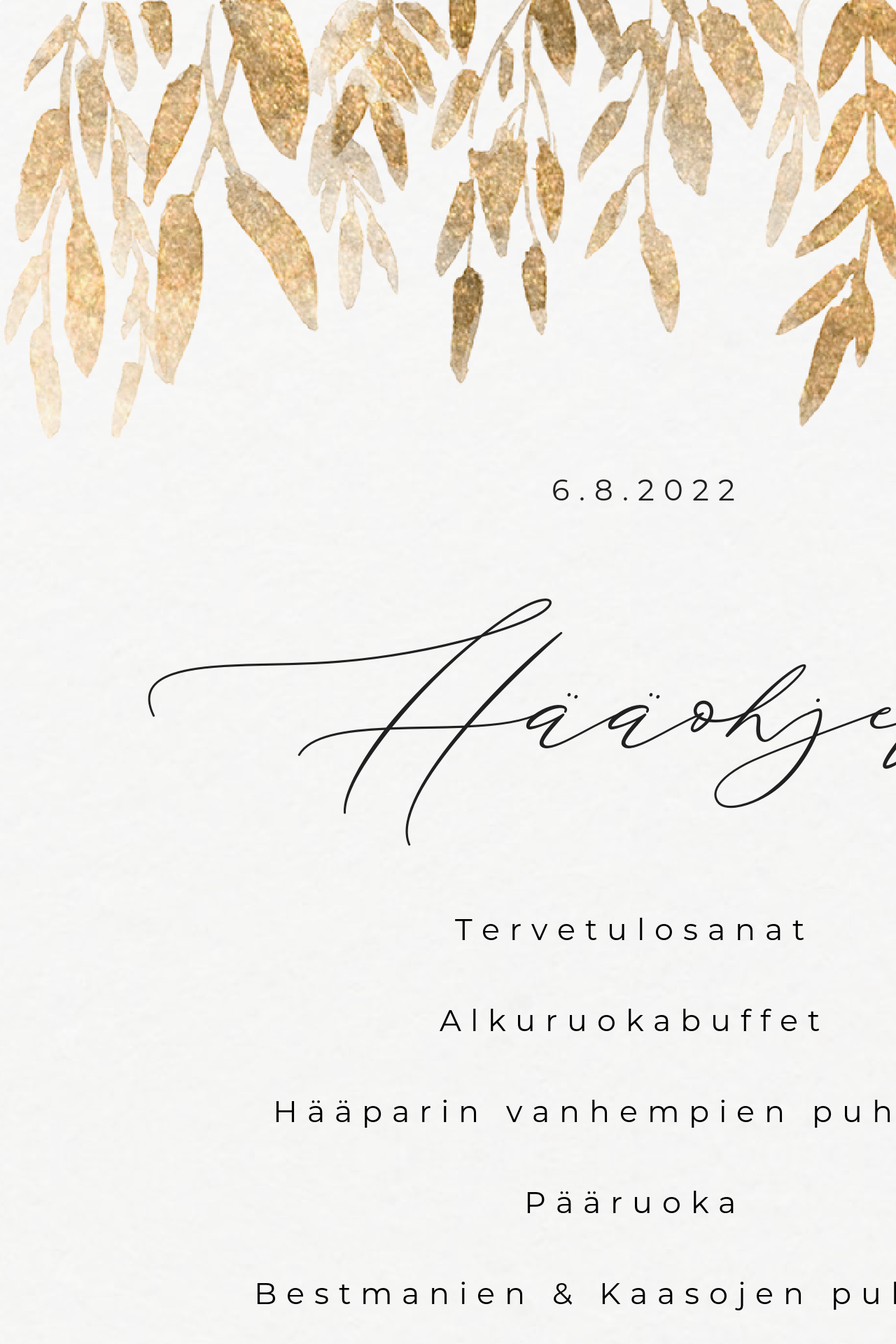
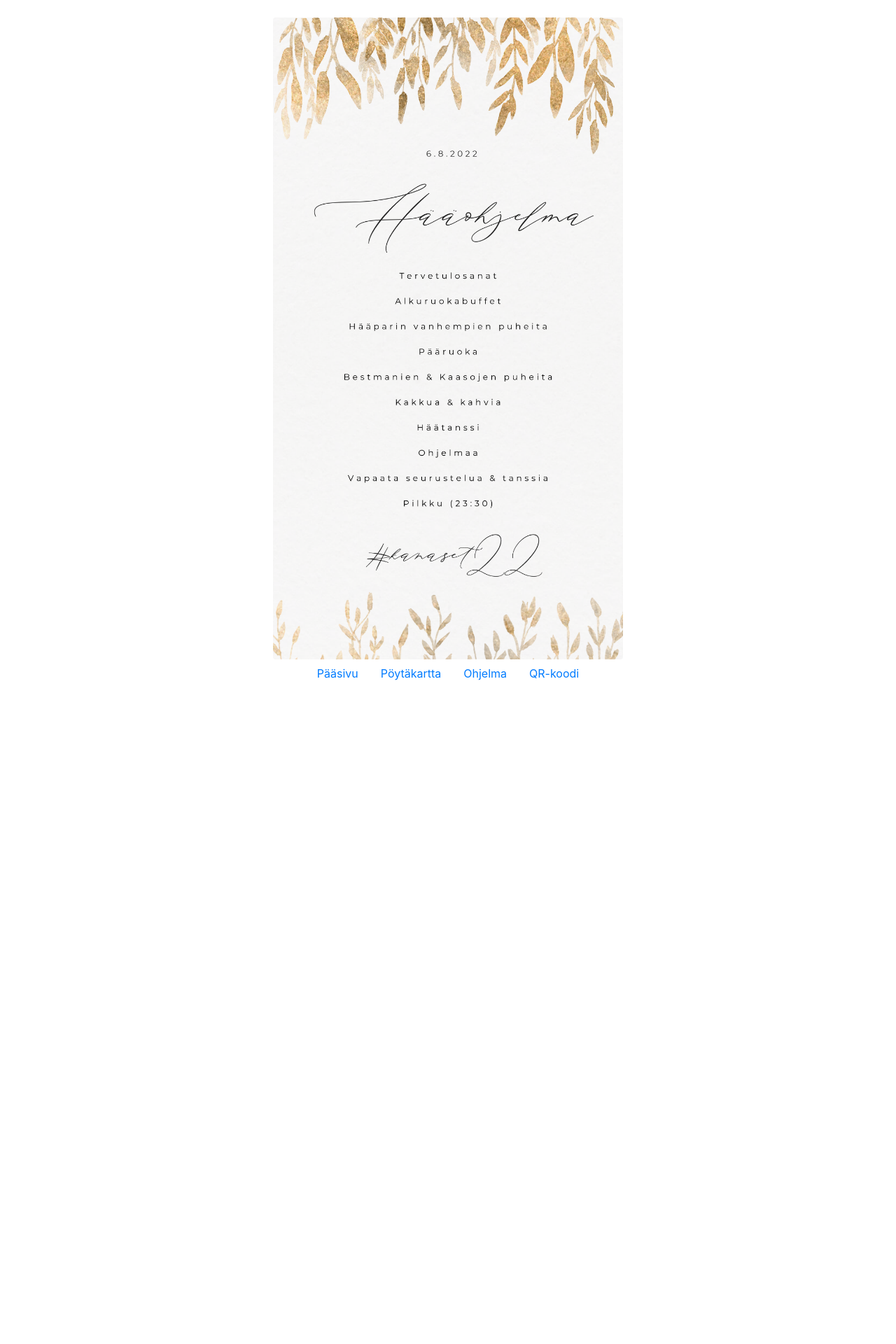
Before and after one commit to lkananen/weddingsite, a FastAPI app: page / in a window 1280 px wide; the page is wider, and only the part inside the window is pictured. Shown: the top 1920 px of that part at 70% size. After the commit the page ends 972 px from the top of that part, so only its background shows below. Run offline with FastAPI, Linux system fonts and the light colour scheme.

Commit message:
Image size limit added to root page.

```diff
--- a/source/app/templates/index.html
+++ b/source/app/templates/index.html
@@ -4,8 +4,8 @@
     <link rel="stylesheet" href="https://cdn.jsdelivr.net/npm/bootstrap@4.0.0/dist/css/bootstrap.min.css" integrity="sha384-Gn5384xqQ1aoWXA+058RXPxPg6fy4IWvTNh0E263XmFcJlSAwiGgFAW/dAiS6JXm" crossorigin="anonymous">
 </head>
 <body>
-    <div class="text-center">
-        <img src="/static/wedding.png" class="rounded" alt="program">
+    <div class="text-center" style="padding-top:25px;">
+        <img src="/static/wedding.png" class="rounded" alt="program" style="max-width: 500; width: 80%;">
     </div>
 
     <ul class="nav justify-content-center">
```
